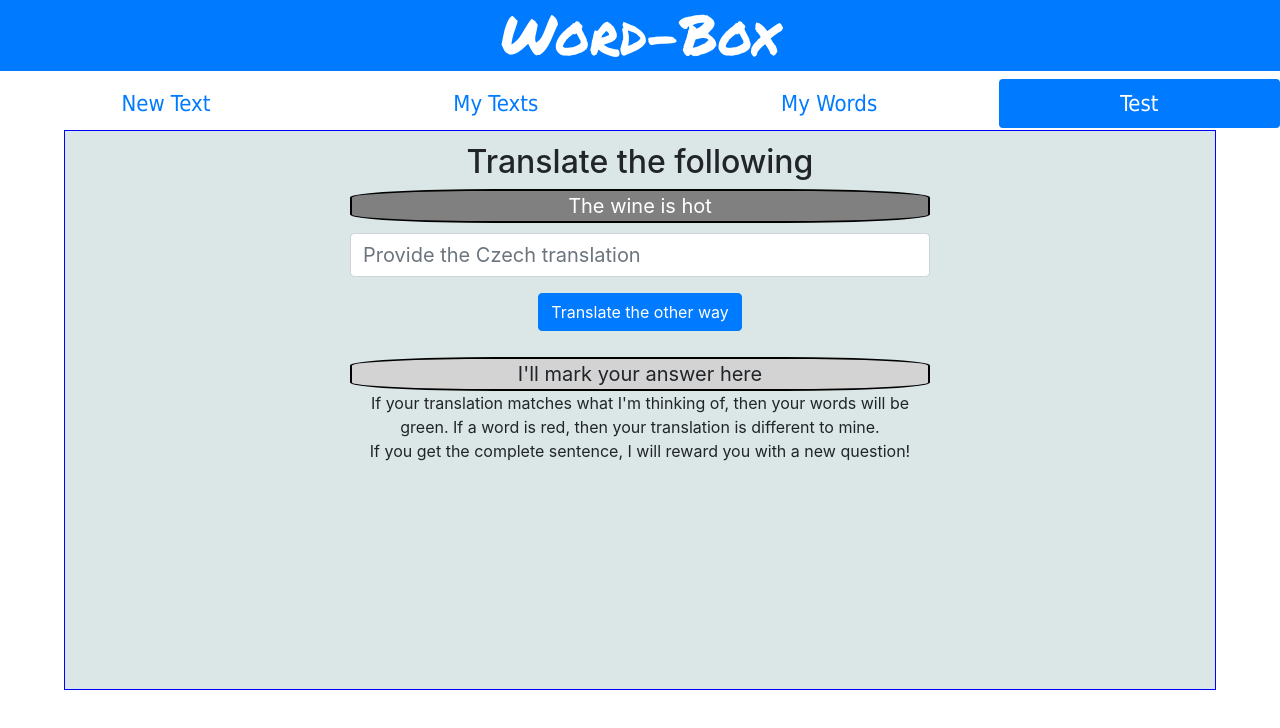
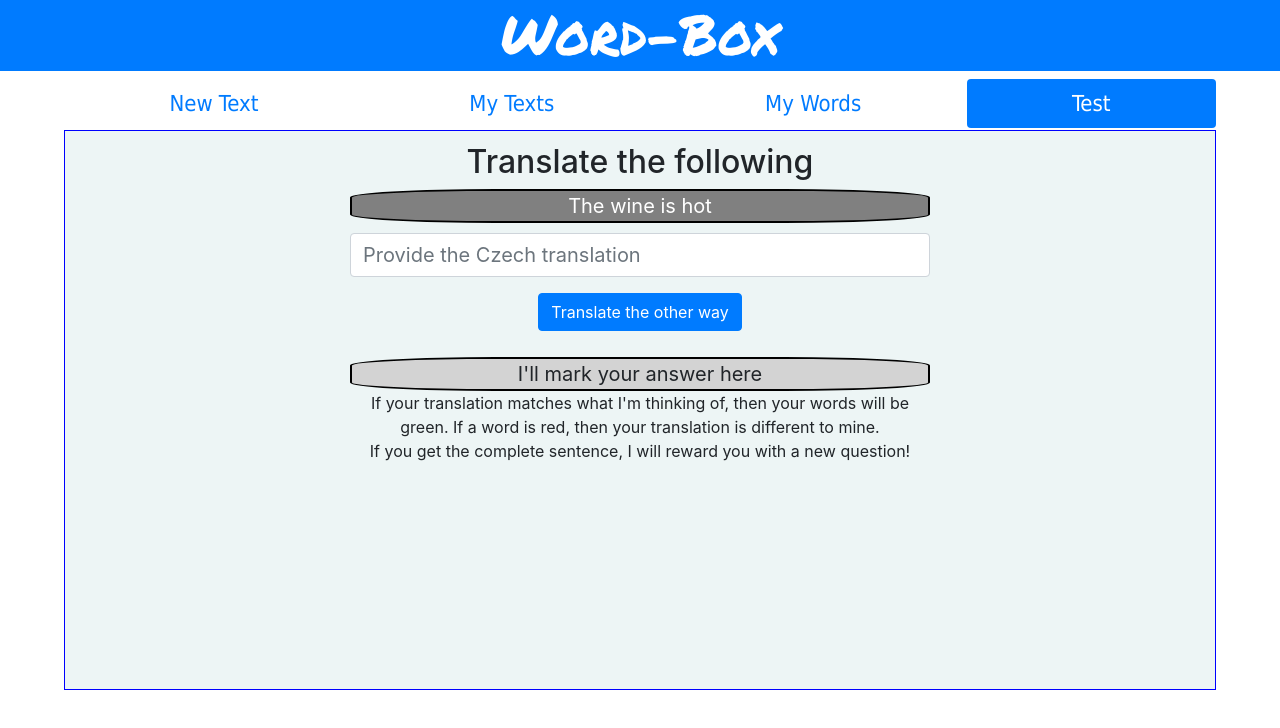
Before and after one commit to tommcandrew/Word-Box, a React (Create React App) app: page / in a window 1280 px wide. Shown: the top 728 px of the page. Built offline with nearby package versions, Linux system fonts and the light colour scheme.

Commit message:
aligned tabs with blue wrapper div

```diff
--- a/src/App.css
+++ b/src/App.css
@@ -20,10 +20,15 @@
 }
 
 .blueBackground {
-  background: rgb(219, 231, 231);
+  background: rgb(237, 245, 245);
   width: 90vw;
   margin: 2px auto;
   padding: 2px;
   border: 1px solid blue;
   min-height: 70vh;
 }
+
+#tabs-div {
+  width: 90vw;
+  margin: 2px auto;
+}
--- a/src/App.js
+++ b/src/App.js
@@ -212,6 +212,7 @@ render() {
       <div className='header'>
         <h1 className="App-header">Word-Box</h1>
       </div>
+      <div id='tabs-div'>
       <Tabs
         activeKey={this.state.tabToShow}
         onSelect={key => this.setState({tabToShow:key})}
@@ -263,6 +264,7 @@ render() {
             />
         </Tab>
         </Tabs>
+        </div>
         <WordModal
           show={this.state.showWordModal}
           onHide={this.modalClose}
```
